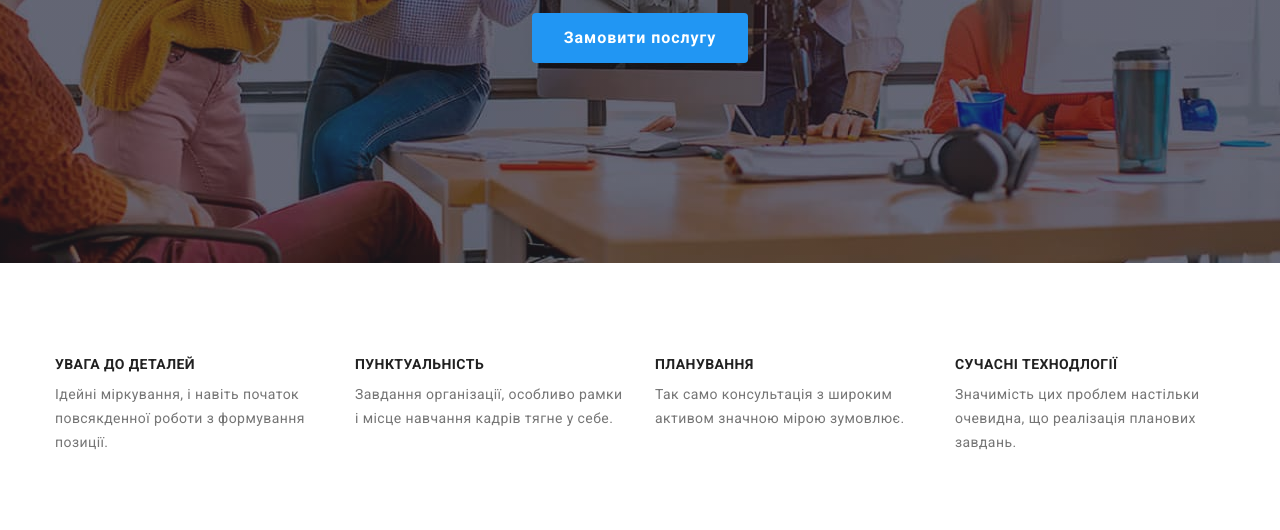
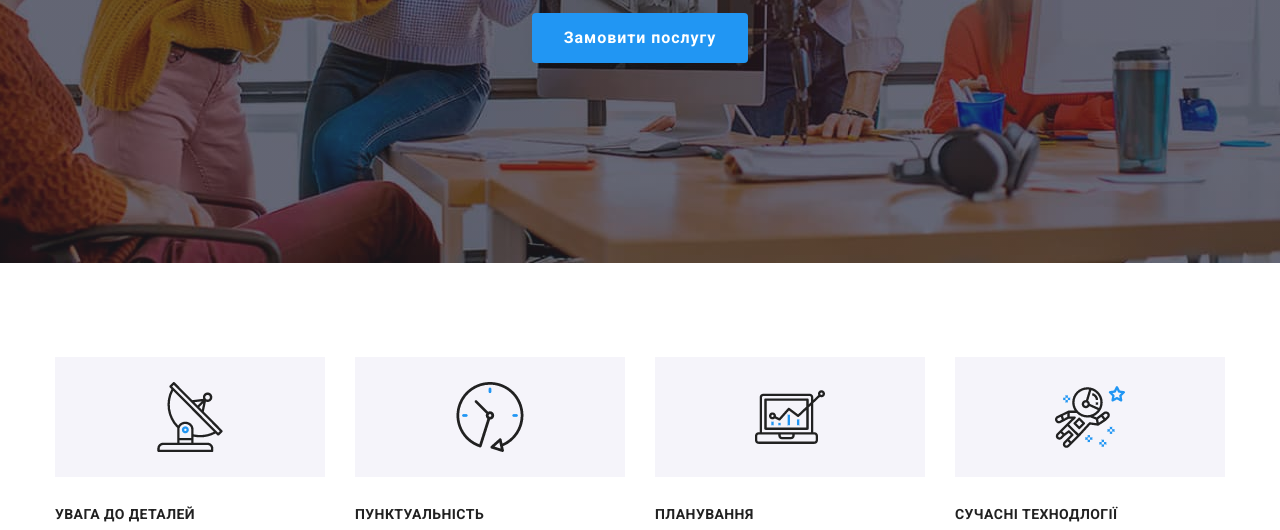
Before and after one commit to BohdanHubin/goit-markup-hw-04, a plain HTML site: page index.html in a window 1280 px wide. Shown: the part 418-948 px from the top of the page. Drawn offline with nearby package versions, Linux system fonts and the light colour scheme.

Commit message:
добавляет оформление секции Особенности

```diff
--- a/css/styles.css
+++ b/css/styles.css
@@ -229,6 +229,35 @@ color: var(--accent-color);
     width: 270px;
 }
 
+.section-item::before {
+    content: "";
+    display: block;
+    height: 120px;
+    margin-bottom: 30px;
+    background-color: var(--third-background-color);
+    background-size: contain;
+    background-position: center;
+    background-repeat: no-repeat;
+
+}
+
+.section-item.antena-icon::before {
+    background-image: url(../images/antenna.png);
+    background-size: 70px 70px;
+}
+.section-item.clock-icon::before {
+    background-image: url(../images/clock.png);
+    background-size: 70px 70px;
+}
+.section-item.diagram-icon::before {
+    background-image: url(../images/diagram.png);
+    background-size: 70px 70px;
+}
+.section-item.astronaut-icon::before {
+    background-image: url(../images/astronaut.png);
+    background-size: 70px 70px;
+}
+
 .section-title {
         margin-bottom: 50px;
 
--- a/index.html
+++ b/index.html
@@ -56,19 +56,19 @@
             <div class="container">
                 <!-- <h2 class="section-title">Особливості</h2> -->
                 <ul class="section-list">
-                    <li class="section-item">
+                    <li class="section-item antena-icon">
                         <h3 class="list-title">Увага до деталей</h3>
                         <p class="list-text">Ідейні міркування, і навіть початок повсякденної роботи з формування позиції.</p>
                     </li>
-                    <li class="section-item">
+                    <li class="section-item clock-icon">
                         <h3 class="list-title">Пунктуальність</h3>
                         <p class="list-text">Завдання організації, особливо рамки і місце навчання кадрів тягне у себе.</p>
                     </li>
-                    <li class="section-item">
+                    <li class="section-item diagram-icon">
                         <h3 class="list-title">Планування</h3>
                         <p class="list-text">Так само консультація з широким активом значною мірою зумовлює.</p>
                     </li>
-                    <li class="section-item">
+                    <li class="section-item astronaut-icon">
                         <h3 class="list-title">Сучасні технодлогії</h3>
                         <p class="list-text">Значимість цих проблем настільки очевидна, що реалізація планових завдань.</p>
                     </li>
```
Also changed, not shown: images/antenna.png (added), images/astronaut.png (added), images/clock.png (added), images/diagram.png (added), 1 other file.
